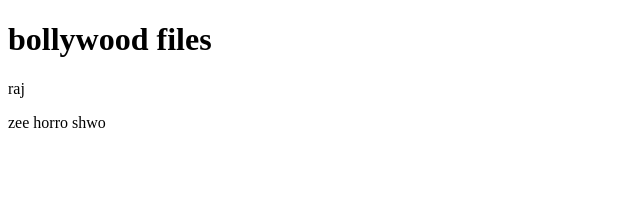
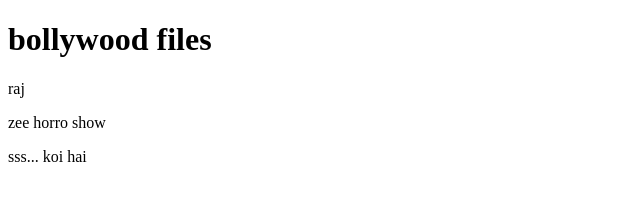
Before and after one commit to Milind-dev8/movies, a plain HTML site: page bollywood.html in a window 1280 px wide. Shown: the full height of the page, 0-640 px from the left. Drawn offline with Linux system fonts and the light colour scheme.

Commit message:
commit bollywood

```diff
--- a/bollywood.html
+++ b/bollywood.html
@@ -7,8 +7,11 @@
     <title> bollywood </title>
 </head>
 <body>
-    <h1> bollywood files </h1>
+    <h1> bollywood files  </h1>
     <p> raj </p>
-    <p> zee horro shwo </p>
+    <p> zee horro show  </p>
+    <p> sss... koi hai  </p>
+
+
 </body>
 </html>
```
